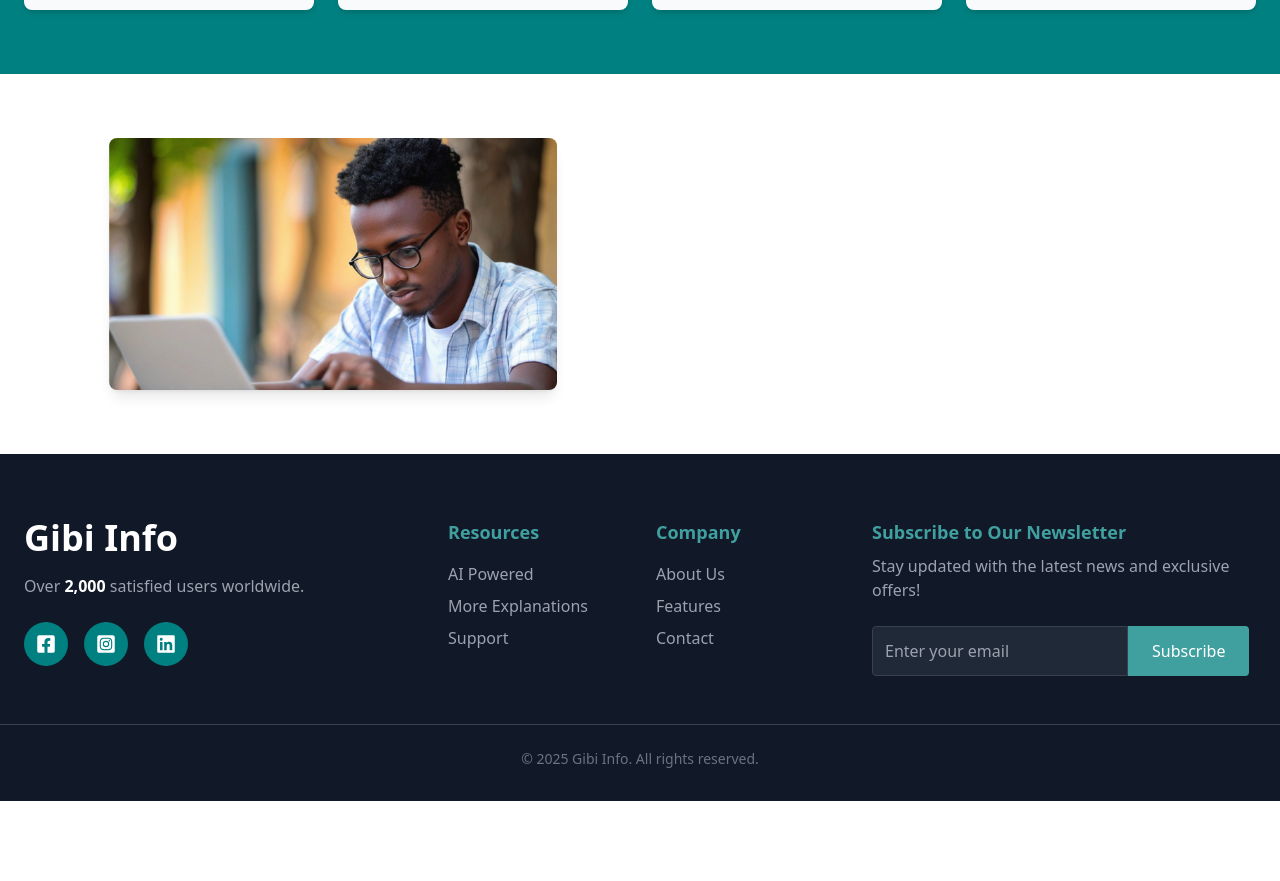
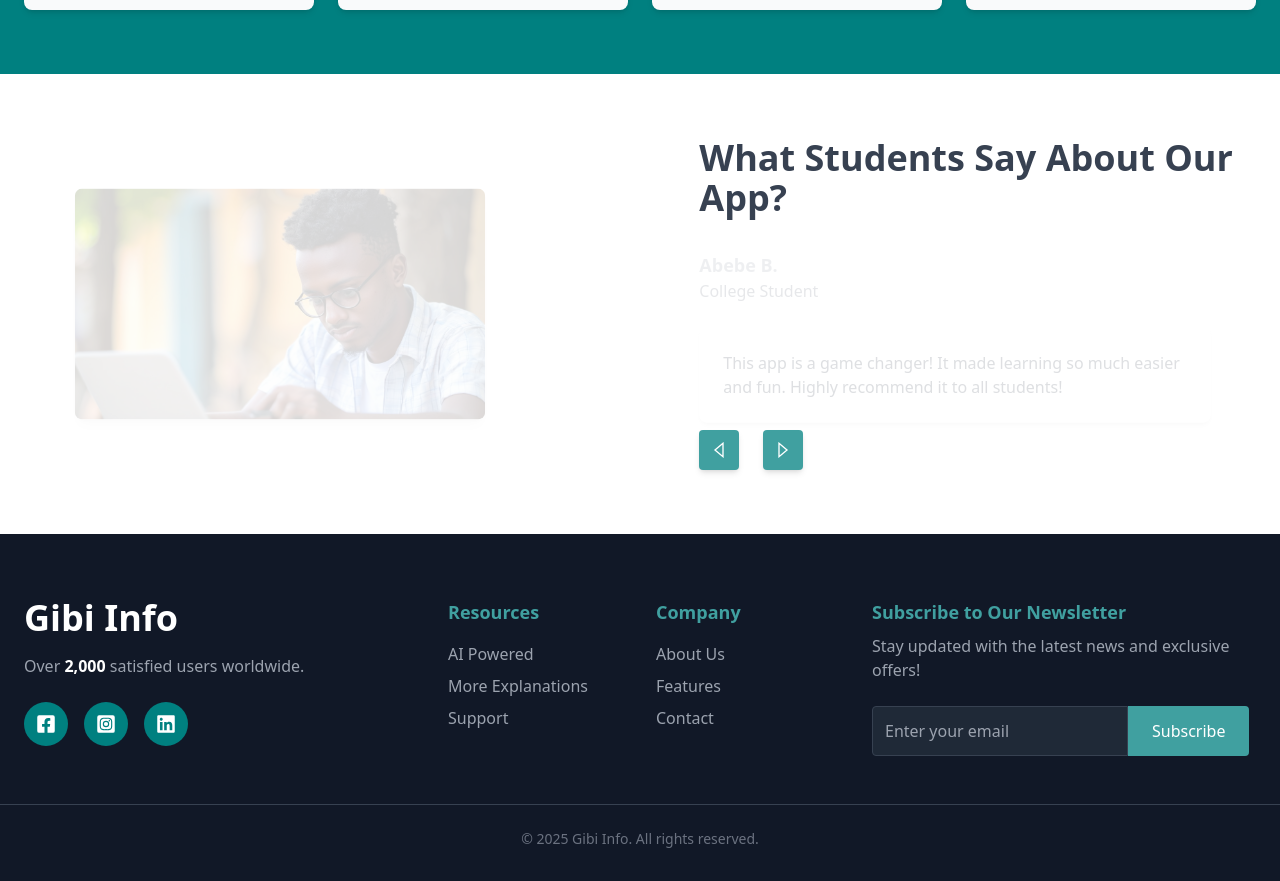
Before and after one commit to Yaidevs/gibiinfo-website, a React (Vite) app: page / in a window 1280 px wide. Shown: the part 1694-2575 px from the top of the page. Before the commit the page ends 2495 px from the top, so only its background shows below. Built offline with nearby package versions, Linux system fonts and the light colour scheme.

Commit message:
testimonials edited

```diff
--- a/src/components/HeroSection.jsx
+++ b/src/components/HeroSection.jsx
@@ -10,12 +10,29 @@ const HeroSection = () => {
             Learn, Practice and Excel
           </h1>
           <p className="text-white mt-4">
-            Master your subjects with GibiInfo's comprehensive practice questions and detailed explanations.
+            Master your subjects with GibiInfo's comprehensive practice
+            questions and detailed explanations.
           </p>
-          <button className="mt-6 bg-white text-[#008080] px-6 py-3 rounded-md">Download</button>
+          <button className="mt-6 bg-white text-[#008080] px-6 py-3 rounded-md">
+            Download
+          </button>
         </div>
         <div className="lg:w-1/2 mt-8 lg:mt-0 flex flex-col items-center">
-          <img src={img1} alt="Mobile UI 1" className="w-full max-w-xs md:max-w-sm lg:max-w-md h-auto rounded-lg" />
+          <img
+            src={img1}
+            alt="Mobile UI 1"
+            className="w-full max-w-xs md:max-w-sm lg:max-w-md h-auto rounded-lg"
+          />
+
+          {/* Embedded Frame - Visible on Small Screens, Hidden on Large Screens */}
+          <iframe
+            className="block lg:hidden w-full max-w-xs md:max-w-sm h-56 mt-24 rounded-lg"
+            src="https://www.youtube.com/embed/dQw4w9WgXcQ"
+            title="How to Use the App"
+            frameBorder="0"
+            allow="accelerometer; autoplay; clipboard-write; encrypted-media; gyroscope; picture-in-picture"
+            allowFullScreen
+          ></iframe>
         </div>
       </div>
     </section>
--- a/src/components/Testimonials.jsx
+++ b/src/components/Testimonials.jsx
@@ -2,7 +2,8 @@ import React, { useEffect, useState } from "react";
 import { motion, AnimatePresence } from "framer-motion";
 import test1 from "../assets/image (3).png";
 import test2 from "../assets/image (2).png";
-
+import { GrCaretNext } from "react-icons/gr";
+import { GrCaretPrevious } from "react-icons/gr";
 
 function Testimonials() {
   const testimonials = [
@@ -38,27 +39,85 @@ function Testimonials() {
   }, []);
 
   const nextTestimonial = () => {
+    setFade(false); // Start fade-out effect
+    setTimeout(() => {
+      setIndex((prevIndex) => (prevIndex + 1) % testimonials.length);
+      setFade(true); // Fade-in effect
+    }, 300);
+  };
+
+  const prevTestimonial = () => {
     setFade(false);
     setTimeout(() => {
-      setIndex((prevIndex) => (prevIndex + 1) % testimonials.length);
+      setIndex((prevIndex) =>
+        prevIndex === 0 ? testimonials.length - 1 : prevIndex - 1
+      );
       setFade(true);
     }, 300);
   };
-
   return (
     <section id="testimonials" className="bg-white py-16 relative">
       <div className="container mx-auto px-6 flex flex-col lg:flex-row items-center gap-10">
+        {/* Image Section */}
         <div className="lg:w-1/2 relative flex justify-center">
           <AnimatePresence mode="wait">
             <motion.img
               key={testimonials[index].image}
               src={testimonials[index].image}
+              alt={testimonials[index].name}
               className="rounded-lg w-full max-w-sm lg:max-w-md shadow-lg"
               initial={{ opacity: 0, scale: 0.9, x: -50 }}
               animate={{ opacity: 1, scale: 1, x: 0 }}
               exit={{ opacity: 0, scale: 0.9, x: 50 }}
+              transition={{ duration: 0.6 }}
             />
           </AnimatePresence>
+        </div>
+
+        {/* Testimonial Content */}
+        <div className="lg:w-1/2 mt-8 lg:mt-0 lg:pl-10">
+          <h2 className="text-2xl lg:text-4xl font-bold text-gray-700 leading-tight">
+            What Students Say About Our App?
+          </h2>
+          <AnimatePresence mode="wait">
+            <motion.div
+              key={index}
+              initial={{ opacity: 0, y: 20 }}
+              animate={{ opacity: 1, y: 0 }}
+              exit={{ opacity: 0, y: -20 }}
+              transition={{ duration: 0.6 }}
+              className="text-center lg:text-left"
+            >
+              <p className="mt-4 text-gray-400 text-lg font-semibold">
+                {testimonials[index].name}
+              </p>
+              <p className="text-gray-500">{testimonials[index].role}</p>
+
+              <div className="bg-white text-gray-700 p-6 rounded-lg shadow-md mt-6 max-w-lg mx-auto lg:mx-0">
+                <p>{testimonials[index].quote}</p>
+              </div>
+            </motion.div>
+          </AnimatePresence>
+
+          {/* Navigation Buttons */}
+          <div className="flex space-x-6 mt-6 justify-center lg:justify-start">
+            <motion.button
+              whileHover={{ scale: 1.1 }}
+              whileTap={{ scale: 0.9 }}
+              onClick={prevTestimonial}
+              className="bg-[#40A0A0] p-3 rounded text-white shadow-md"
+            >
+              <GrCaretPrevious />
+            </motion.button>
+            <motion.button
+              whileHover={{ scale: 1.1 }}
+              whileTap={{ scale: 0.9 }}
+              onClick={nextTestimonial}
+              className="bg-[#40A0A0] p-3 rounded text-white shadow-md"
+            >
+              <GrCaretNext />
+            </motion.button>
+          </div>
         </div>
       </div>
     </section>
```
